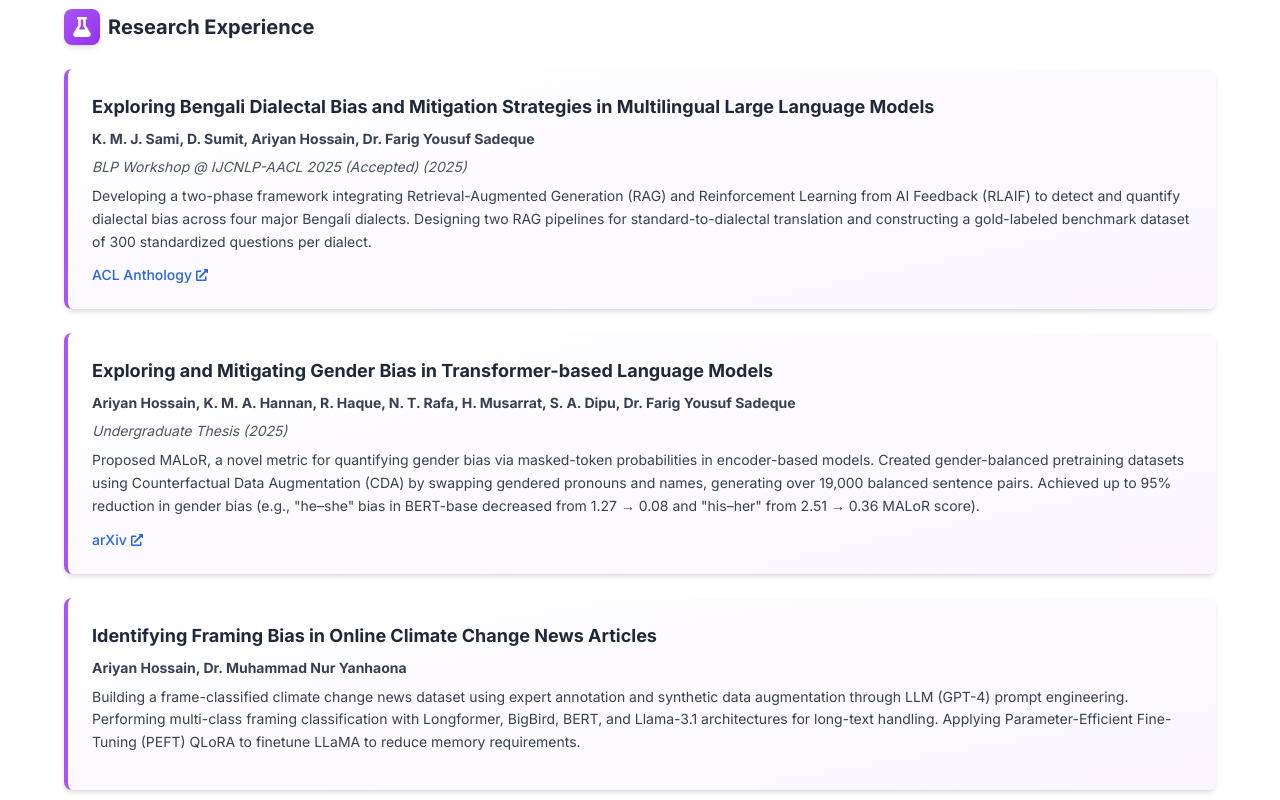
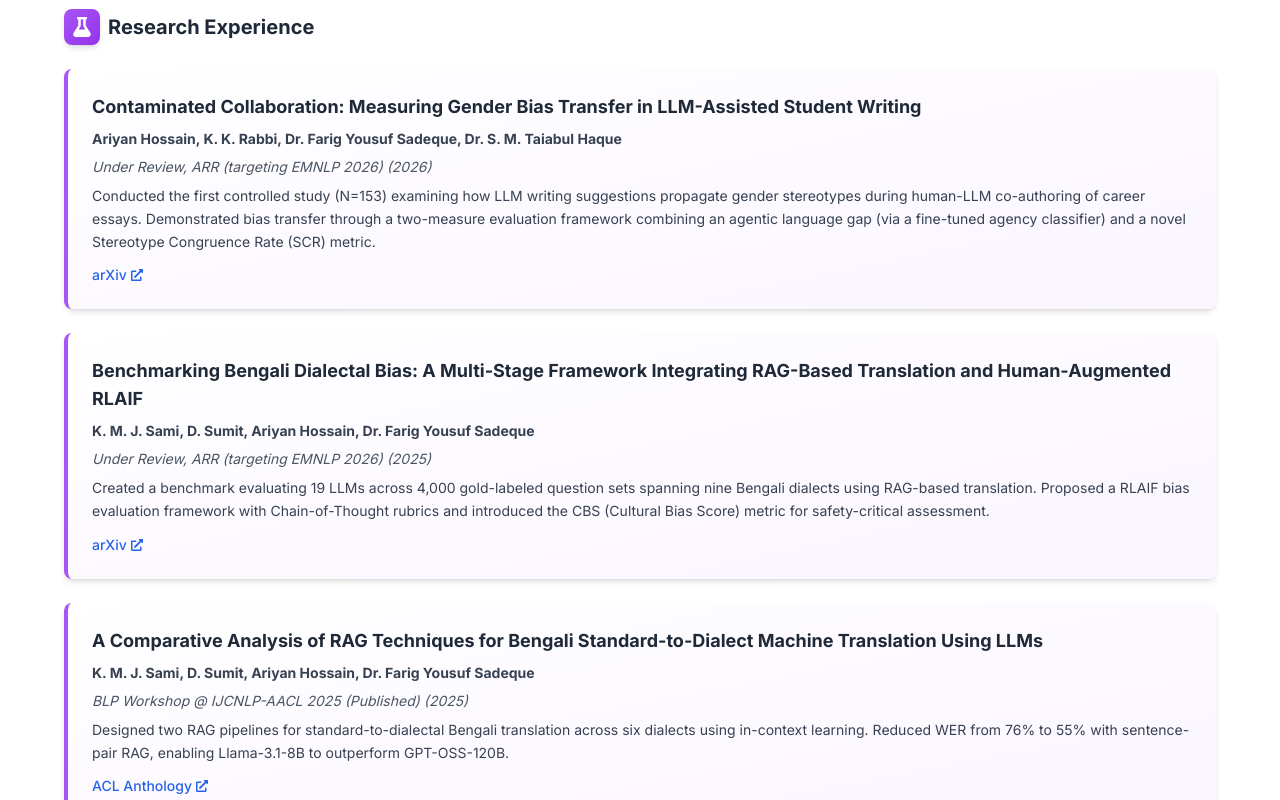
Before and after one commit to ariyanhossain2208/ariyanhossain2208.github.io, a Next.js app: page / in a window 1280 px wide. Shown: the part 1680-2480 px from the top of the page. Built offline with nearby package versions, Linux system fonts and the light colour scheme.

Commit message:
Research Updated

```diff
--- a/data/profile.ts
+++ b/data/profile.ts
@@ -121,18 +121,47 @@ export interface ResearchItem {
 
 export const research: ResearchItem[] = [
   {
-    title: 'Exploring Bengali Dialectal Bias and Mitigation Strategies in Multilingual Large Language Models',
-    authors: 'K. M. J. Sami, D. Sumit, Ariyan Hossain, Dr. Farig Yousuf Sadeque',
-    year: 2025,
-    venue: 'BLP Workshop @ IJCNLP-AACL 2025 (Accepted)',
+    title: 'Contaminated Collaboration: Measuring Gender Bias Transfer in LLM-Assisted Student Writing',
+    authors: 'Ariyan Hossain, K. K. Rabbi, Dr. Farig Yousuf Sadeque, Dr. S. M. Taiabul Haque',
+    year: 2026,
+    venue: 'Under Review, ARR (targeting EMNLP 2026)',
     description:
-      'Developing a two-phase framework integrating Retrieval-Augmented Generation (RAG) and Reinforcement Learning from AI Feedback (RLAIF) to detect and quantify dialectal bias across four major Bengali dialects. Designing two RAG pipelines for standard-to-dialectal translation and constructing a gold-labeled benchmark dataset of 300 standardized questions per dialect.',
+      'Conducted the first controlled study (N=153) examining how LLM writing suggestions propagate gender stereotypes during human-LLM co-authoring of career essays. Demonstrated bias transfer through a two-measure evaluation framework combining an agentic language gap (via a fine-tuned agency classifier) and a novel Stereotype Congruence Rate (SCR) metric.',
     links: [
-      { text: 'ACL Anthology', url: 'https://aclanthology.org/2025.banglalp-1.22/ ' },
+      { text: 'arXiv', url: 'https://arxiv.org/abs/2606.15914' },
     ],
   },
   {
-    title: 'Exploring and Mitigating Gender Bias in Transformer-based Language Models',
+    title: 'Benchmarking Bengali Dialectal Bias: A Multi-Stage Framework Integrating RAG-Based Translation and Human-Augmented RLAIF',
+    authors: 'K. M. J. Sami, D. Sumit, Ariyan Hossain, Dr. Farig Yousuf Sadeque',
+    year: 2025,
+    venue: 'Under Review, ARR (targeting EMNLP 2026)',
+    description:
+      'Created a benchmark evaluating 19 LLMs across 4,000 gold-labeled question sets spanning nine Bengali dialects using RAG-based translation. Proposed a RLAIF bias evaluation framework with Chain-of-Thought rubrics and introduced the CBS (Cultural Bias Score) metric for safety-critical assessment.',
+    links: [
+      { text: 'arXiv', url: 'https://arxiv.org/abs/2603.21359' },
+    ],
+  },
+  {
+    title: 'A Comparative Analysis of RAG Techniques for Bengali Standard-to-Dialect Machine Translation Using LLMs',
+    authors: 'K. M. J. Sami, D. Sumit, Ariyan Hossain, Dr. Farig Yousuf Sadeque',
+    year: 2025,
+    venue: 'BLP Workshop @ IJCNLP-AACL 2025 (Published)',
+    description:
+      'Designed two RAG pipelines for standard-to-dialectal Bengali translation across six dialects using in-context learning. Reduced WER from 76% to 55% with sentence-pair RAG, enabling Llama-3.1-8B to outperform GPT-OSS-120B.',
+    links: [
+      { text: 'ACL Anthology', url: 'https://aclanthology.org/2025.banglalp-1.22/' },
+    ],
+  },
+  {
+    title: 'Identifying Framing Bias in Online Climate Change News Articles',
+    authors: 'Ariyan Hossain, Dr. Muhammad Nur Yanhaona',
+    year: 2024,
+    description:
+      'Built a frame-classified climate change news dataset via expert annotation and GPT-4 synthetic augmentation for multi-class framing classification. Fine-tuned Longformer, BigBird, BERT, and LLaMA-3.1 for long-document classification, applying QLoRA for memory-efficient parameter-efficient fine-tuning (PEFT).',
+  },
+  {
+    title: 'Exploring and Mitigating Gender Bias in Encoder-Based Transformer Models',
     authors: 'Ariyan Hossain, K. M. A. Hannan, R. Haque, N. T. Rafa, H. Musarrat, S. A. Dipu, Dr. Farig Yousuf Sadeque',
     year: 2025,
     venue: 'Undergraduate Thesis',
@@ -141,13 +170,6 @@ export const research: ResearchItem[] = [
     links: [
       { text: 'arXiv', url: 'https://arxiv.org/abs/2511.00519' },
     ],
-  },
-  {
-    title: 'Identifying Framing Bias in Online Climate Change News Articles',
-    authors: 'Ariyan Hossain, Dr. Muhammad Nur Yanhaona',
-    year: 2024,
-    description:
-      'Building a frame-classified climate change news dataset using expert annotation and synthetic data augmentation through LLM (GPT-4) prompt engineering. Performing multi-class framing classification with Longformer, BigBird, BERT, and Llama-3.1 architectures for long-text handling. Applying Parameter-Efficient Fine-Tuning (PEFT) QLoRA to finetune LLaMA to reduce memory requirements.',
   },
 ]
 
```
